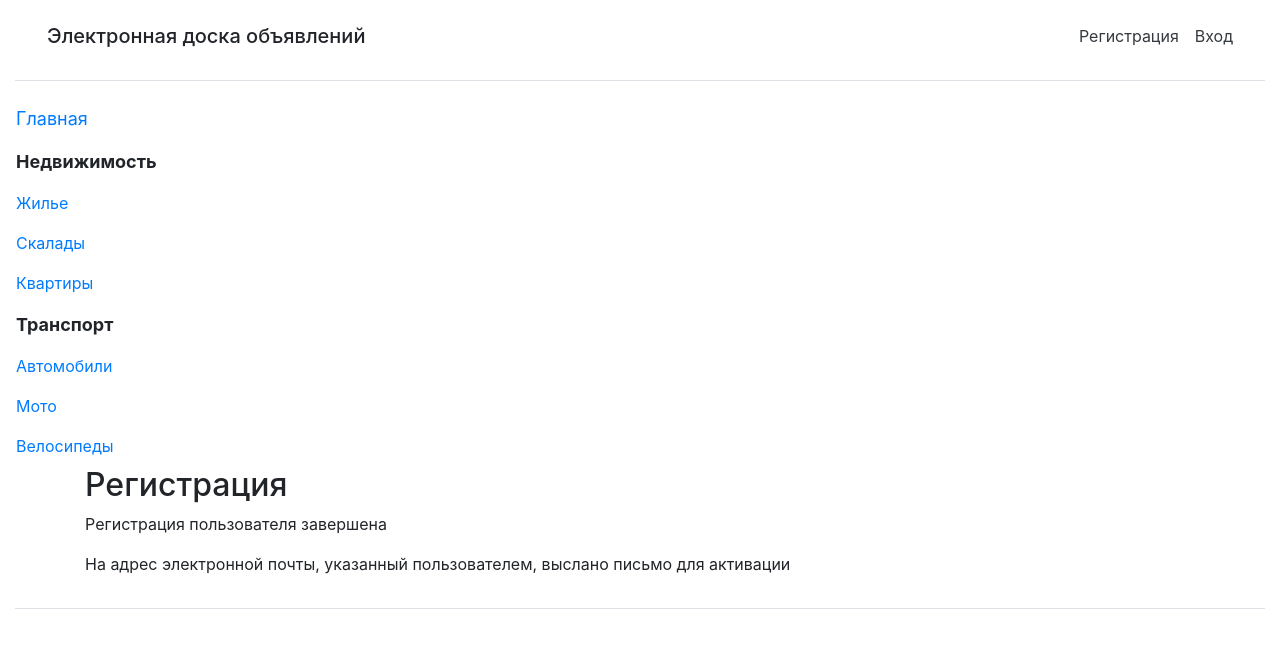
After one commit to doker123/monolit, a Django app: page /app/accounts/register/done/ in a window 1280 px wide. The commit adds this page. Shown: the top 648 px of the page. Run offline with Django 5.2, Linux system fonts and the light colour scheme; some libraries are stand-ins or nearby versions.

Commit message:
Сделал регистрацию пользователя

```diff
--- a/app/models.py
+++ b/app/models.py
@@ -1,6 +1,10 @@
 from django.contrib.auth.models import AbstractUser
 from django.db import models
+from django.dispatch import Signal
 
+# Сигнал
+user_registered = Signal()
+# модель пользователя с моими доп полями
 class ProfileUser(AbstractUser):
     avatar = models.ImageField( upload_to='avatars/', null=False, blank=False, verbose_name="Аватар")
     is_activated = models.BooleanField(default=True, db_index=True, verbose_name='Прощёл активацию')
--- a/app/urls.py
+++ b/app/urls.py
@@ -6,6 +6,7 @@ from .views import profile
 from .views import logout_view
 from .views import ChangeUserInfoView
 from .views import BBPasswordChangeView
+from .views import RegisterUserView, RegisterDoneView
 
 app_name = 'app'
 
@@ -15,6 +16,8 @@ urlpatterns = [
     path('accounts/login', BBLoginView.as_view(), name='login'),
     path('accounts/profile/change/', ChangeUserInfoView.as_view(), name='profile_change'),
     path('accounts/profile/', profile, name='profile'),
+    path('accounts/register/done/', RegisterDoneView.as_view(), name='register_done'),
+    path('app/accounts/register', RegisterUserView.as_view(), name='register'),
     path('accounts/logout/', logout_view, name='logout'),
     path('accounts/password/change/', BBPasswordChangeView.as_view(), name='password_change'),
 ]
--- a/app/views.py
+++ b/app/views.py
@@ -15,6 +15,8 @@ from .forms import ChangeUserInfoForm
 from .models import ProfileUser
 from django.contrib.auth.views import PasswordChangeView
 from django.views.generic import CreateView
+from .forms import RegisterUserForm
+from django.views.generic.base import TemplateView
 def index(request):
     return render(request, 'app/index.html')
 
@@ -56,3 +58,12 @@ class BBPasswordChangeView(SuccessMessageMixin, LoginRequiredMixin, PasswordChan
     template_name = 'app/password_change.html'
     success_url = reverse_lazy('app:profile')
     success_message = 'Пороль пользователя изменён'
+
+class RegisterUserView(CreateView):
+    model = ProfileUser
+    template_name = 'app/register_user.html'
+    form_class = RegisterUserForm
+    success_url = reverse_lazy('app:register_done')
+
+class RegisterDoneView(TemplateView):
+    template_name = 'app/register_done.html'
--- a/templates/app/basic.html
+++ b/templates/app/basic.html
@@ -29,7 +29,7 @@
             </div>
         </div>
         {% else %}
-        <a class="p-2 text-dark" href="#">Регистрация</a>
+        <a class="p-2 text-dark" href="{% url 'app:register' %}">Регистрация</a>
         <a class="p-2 text-dark" href="{% url 'app:login' %}">Вход</a>
         {% endif %}
     </div>
--- /dev/null
+++ b/templates/app/register_done.html
@@ -0,0 +1,8 @@
+{% extends "app/basic.html" %}
+{% block title %} Регистрация завершена {% endblock %}
+{% block content %}
+<h2>Регистрация</h2>
+<p>Регистрация пользователя завершена</p>
+<p>На адрес электронной почты, указанный пользователем, выслано письмо для
+активации</p>
+{% endblock %}
```
Also changed, not shown: app/forms.py (+4 -4 lines), templates/app/register_user.html (added, +11 -0 lines).
